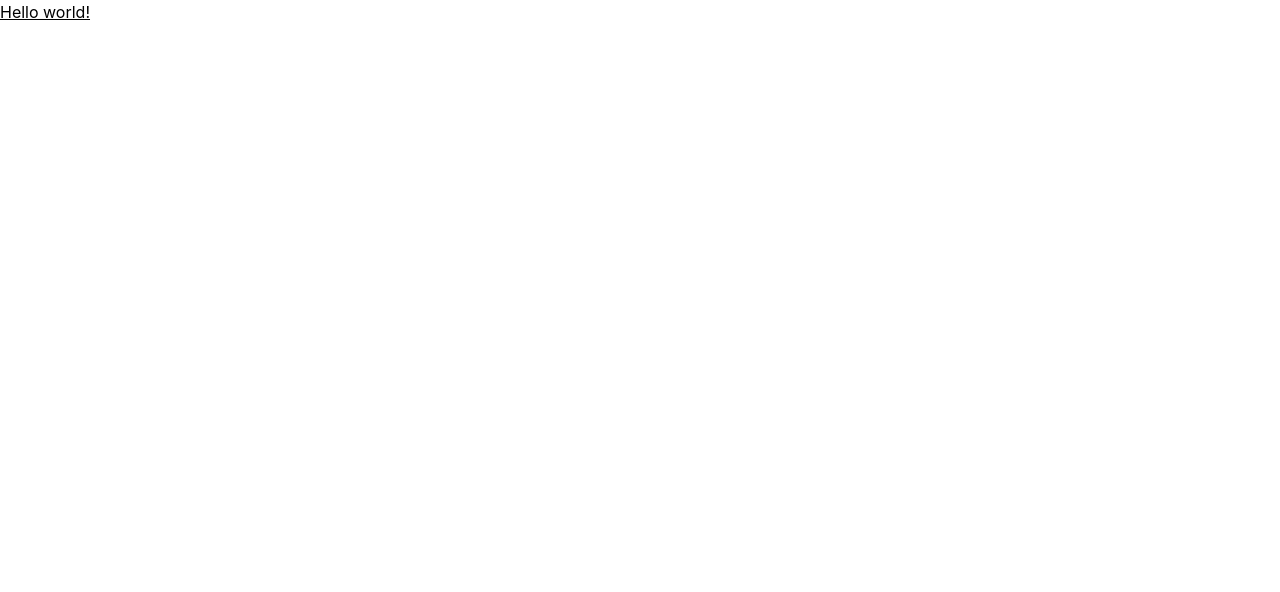
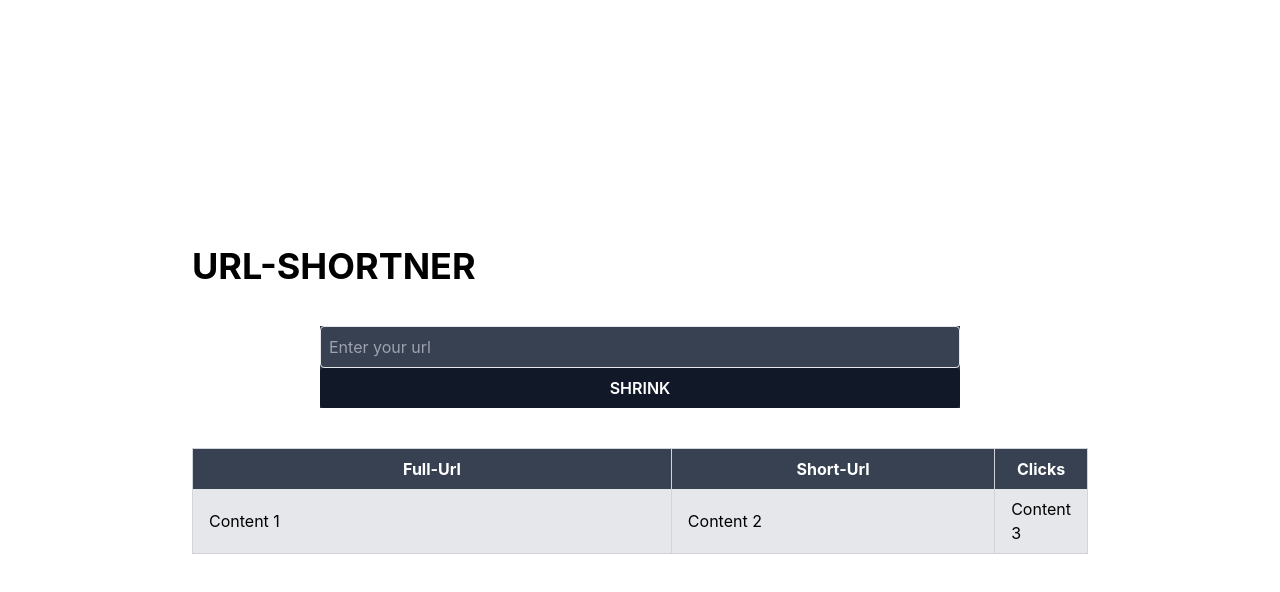
Before and after one commit to mohitbish/React-URL-SHORT, a React (Create React App) app in the folder url-short/: page / in a window 1280 px wide. Shown: the top 592 px of the page. Built offline with nearby package versions, Linux system fonts and the light colour scheme.

Commit message:
frontend form, table and header added

```diff
--- a/url-short/src/App.js
+++ b/url-short/src/App.js
@@ -1,11 +1,49 @@
+function App() {
+
+  const handlesubmit = () => {
+    console.log()
+  }
+
+  return (
+    <div className=" w-[100vw] h-[100vh] container mx-auto my-auto flex flex-col items-center justify-center">
+      <h1 className="text-4xl font-bold w-[70vw]">URL-SHORTNER</h1>
+      <form className="flex flex-col my-10 bg-[#2d3748]" action={handlesubmit()}>
+        <input
+          type="text"
+          className="border rounded p-2 w-[50vw]  text-white  bg-gray-700"
+          placeholder="Enter your url"
+        />
+        <button type="submit" className="bg-gray-900 text-white font-semibold uppercase py-2 rounded  hover:bg-gray-700">
+          Shrink
+        </button>
+      </form>
+      <table class="w-[70vw] border border-gray-300">
+        <thead>
+          <tr>
+            <th class="w-3/5 bg-gray-700 text-white border-r border-gray-300 py-2 px-4">
+              Full-Url
+            </th>
+            <th class="w-2/5 bg-gray-700 text-white border-r border-gray-300 py-2 px-4">
+              Short-Url
+            </th>
+            <th class="w-1/10 bg-gray-700 text-white py-2 px-4">Clicks</th>
+          </tr>
+        </thead>
+        <tbody>
+          <tr >
+            <td class="w-3/5 bg-gray-200 border-r border-gray-300 py-2 px-4 hover:bg-gray-100">
+              Content 1
+            </td>
+            <td class="w-2/5 bg-gray-200 border-r border-gray-300 py-2 px-4 hover:bg-gray-100">
+              Content 2
+            </td>
+            <td class="w-1/10 bg-gray-200 py-2 px-4 hover:bg-gray-100">Content 3</td>
+          </tr>
+        </tbody>
+      </table>
 
 
-function App() {
-  return (
-    <div className="App">
-       <h1 className="text  underline">
-      Hello world!
-    </h1>
+
     </div>
   );
 }
```
